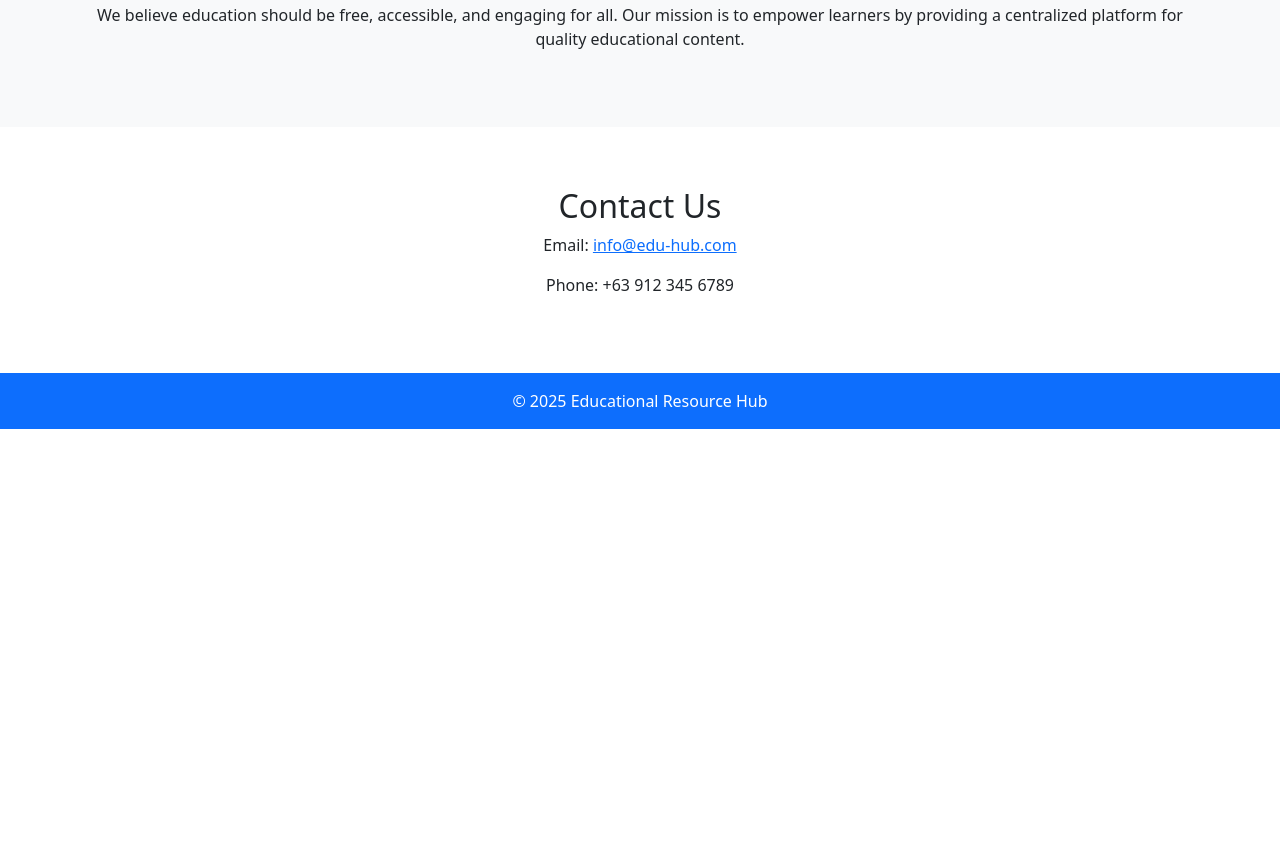
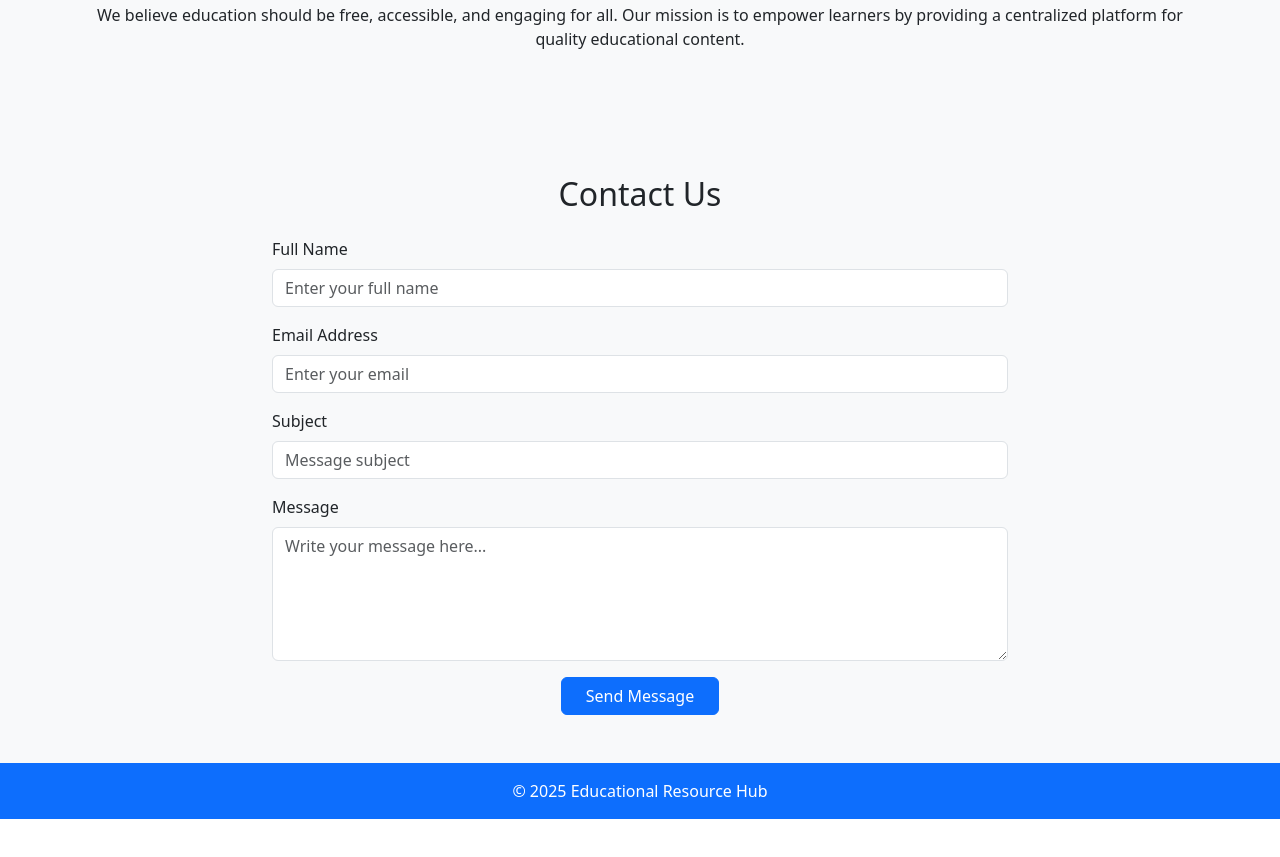
Before and after one commit to oscarlazo1925/educational-resource-hub, a plain HTML site: page index.html in a window 1280 px wide. Shown: the part 2374-3231 px from the top of the page. Before the commit the page ends 2863 px from the top, so only its background shows below. Drawn offline with nearby package versions, Linux system fonts and the light colour scheme; a web font is replaced by a local one.

Commit message:
add activity code s82

```diff
--- a/index.html
+++ b/index.html
@@ -278,13 +278,42 @@
       </div>
     </section>
 
-    <section id="contact">
-      <div class="container text-center">
-        <h2>Contact Us</h2>
-        <p>Email: <a href="mailto:info@edu-hub.com">info@edu-hub.com</a></p>
-        <p>Phone: +63 912 345 6789</p>
+    <!-- Contact Section -->
+<section id="contact" class="py-5 bg-light">
+  <div class="container">
+    <h2 class="text-center mb-4">Contact Us</h2>
+    <div class="row justify-content-center">
+      <div class="col-lg-8">
+        <form>
+          <div class="mb-3">
+            <label for="name" class="form-label">Full Name</label>
+            <input type="text" class="form-control" id="name" placeholder="Enter your full name" required>
+          </div>
+
+          <div class="mb-3">
+            <label for="email" class="form-label">Email Address</label>
+            <input type="email" class="form-control" id="email" placeholder="Enter your email" required>
+          </div>
+
+          <div class="mb-3">
+            <label for="subject" class="form-label">Subject</label>
+            <input type="text" class="form-control" id="subject" placeholder="Message subject" required>
+          </div>
+
+          <div class="mb-3">
+            <label for="message" class="form-label">Message</label>
+            <textarea class="form-control" id="message" rows="5" placeholder="Write your message here..." required></textarea>
+          </div>
+
+          <div class="text-center">
+            <button type="submit" class="btn btn-primary px-4">Send Message</button>
+          </div>
+        </form>
       </div>
-    </section>
+    </div>
+  </div>
+</section>
+
 </div>
     <!-- Footer -->
     <footer class="bg-primary text-white text-center p-3">
```
